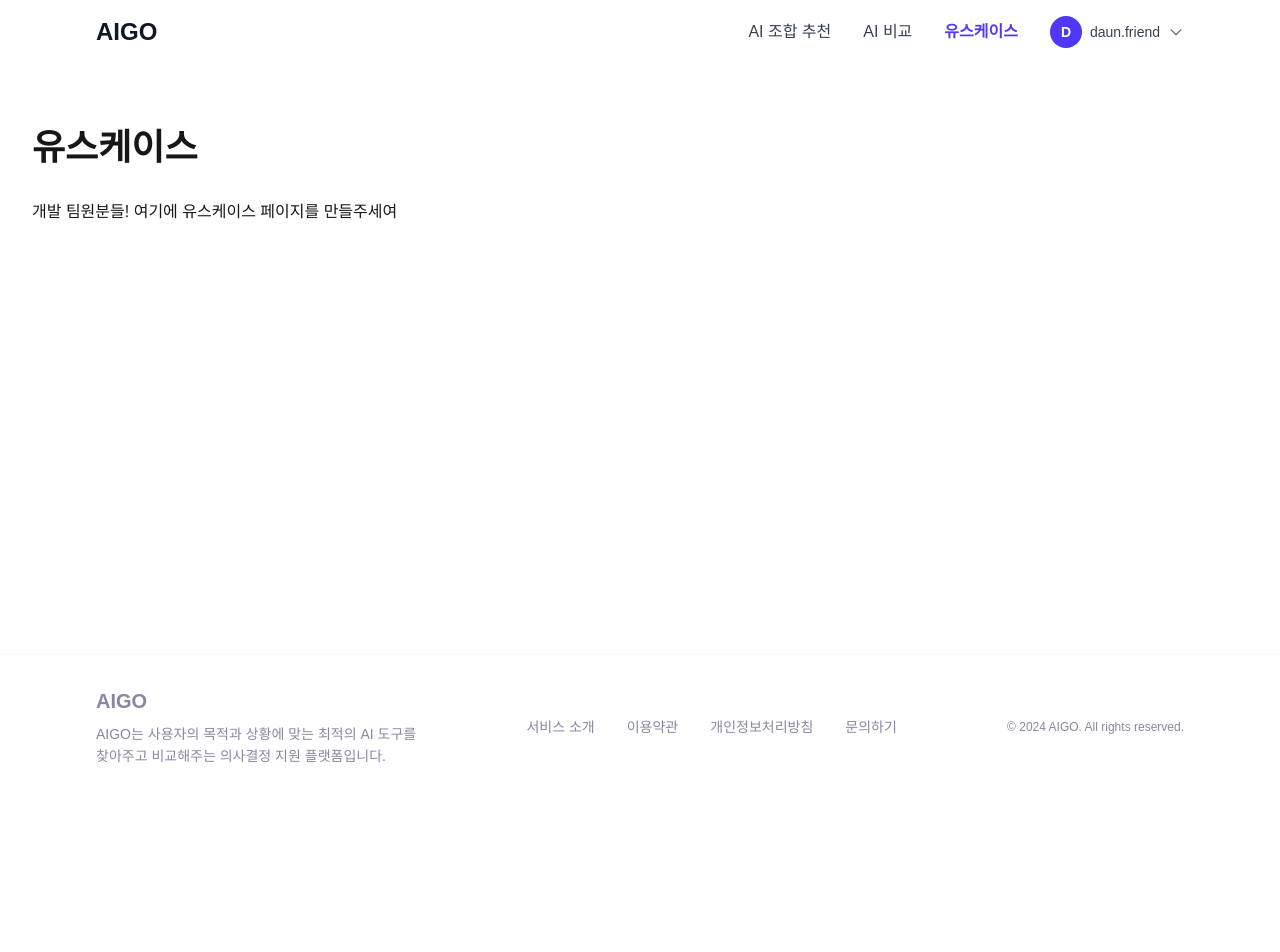
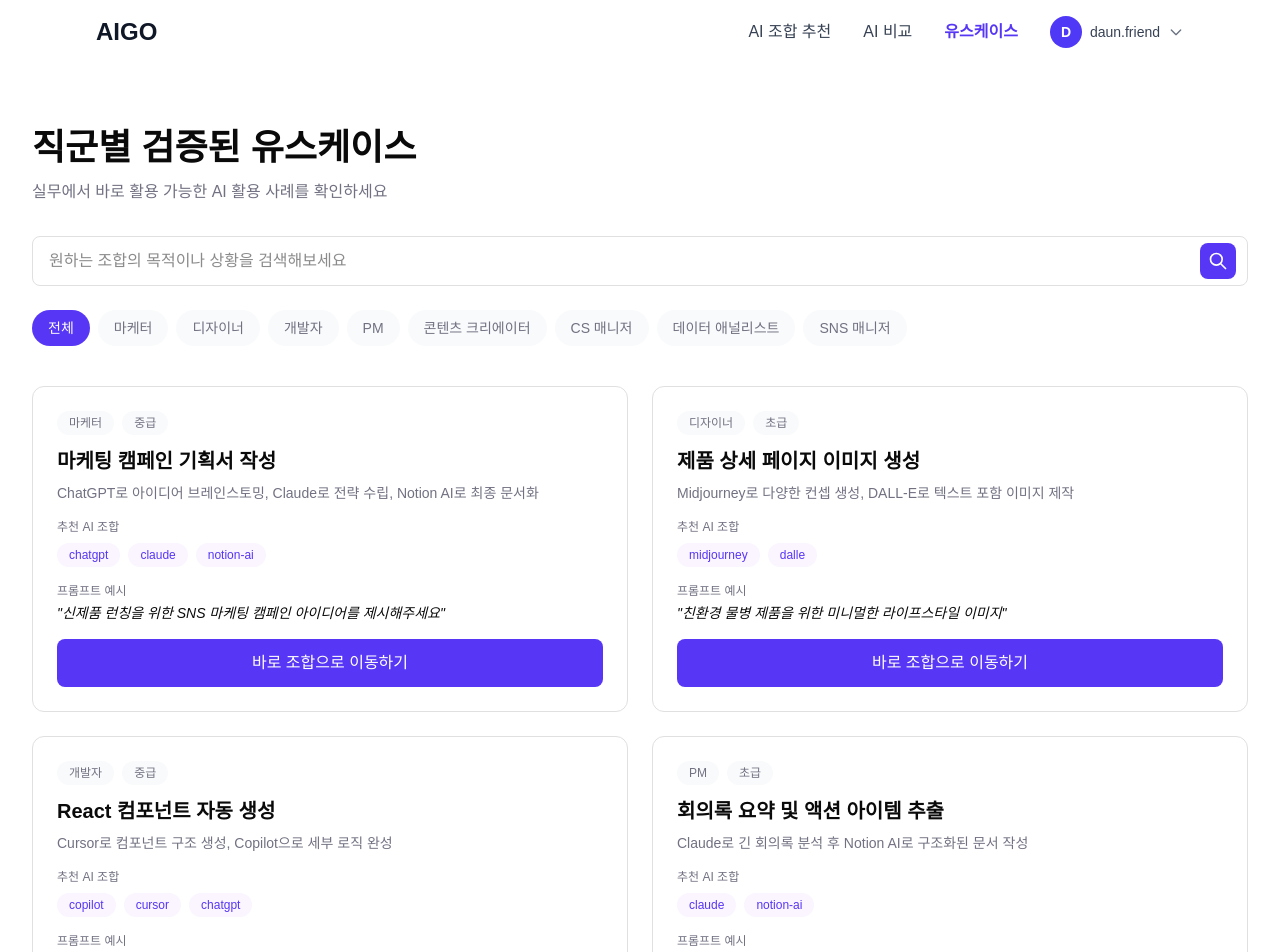
Before and after one commit to pain22value/abti, a Next.js app: page /usecases in a window 1280 px wide. Shown: the top 952 px of the page. Before the commit the page ends 800 px from the top, so only its background shows below. Built offline with nearby package versions, Linux system fonts and the light colour scheme.

Commit message:
[layout] 유스케이스 화면 UI 초안 완료, 수정할 부분이 너무 많음 ㅠㅠ

```diff
--- a/app/usecases/page.tsx
+++ b/app/usecases/page.tsx
@@ -2,17 +2,182 @@ import Header from '@/components/common/Header';
 import Footer from '@/components/common/Footer';
 
 export default function UseCasesPage() {
+  // 유스케이스 데이터
+  const useCases = [
+    {
+      id: 1,
+      category: ['마케터', '중급'],
+      title: '마케팅 캠페인 기획서 작성',
+      description: 'ChatGPT로 아이디어 브레인스토밍, Claude로 전략 수립, Notion AI로 최종 문서화',
+      aiCombination: ['chatgpt', 'claude', 'notion-ai'],
+      promptExample: '"신제품 런칭을 위한 SNS 마케팅 캠페인 아이디어를 제시해주세요"',
+    },
+    {
+      id: 2,
+      category: ['디자이너', '초급'],
+      title: '제품 상세 페이지 이미지 생성',
+      description: 'Midjourney로 다양한 컨셉 생성, DALL-E로 텍스트 포함 이미지 제작',
+      aiCombination: ['midjourney', 'dalle'],
+      promptExample: '"친환경 물병 제품을 위한 미니멀한 라이프스타일 이미지"',
+    },
+    {
+      id: 3,
+      category: ['개발자', '중급'],
+      title: 'React 컴포넌트 자동 생성',
+      description: 'Cursor로 컴포넌트 구조 생성, Copilot으로 세부 로직 완성',
+      aiCombination: ['copilot', 'cursor', 'chatgpt'],
+      promptExample: '"사용자 프로필 카드 컴포넌트를 TypeScript와 Tailwind로 만들어주세요"',
+    },
+    {
+      id: 4,
+      category: ['PM', '초급'],
+      title: '회의록 요약 및 액션 아이템 추출',
+      description: 'Claude로 긴 회의록 분석 후 Notion AI로 구조화된 문서 작성',
+      aiCombination: ['claude', 'notion-ai'],
+      promptExample: '"다음 회의록에서 주요 결정사항과 액션 아이템을 정리해주세요"',
+    },
+    {
+      id: 5,
+      category: ['콘텐츠 크리에이터', '고급'],
+      title: '제품 소개 영상 제작',
+      description: 'ChatGPT로 스크립트 작성, ElevenLabs로 나레이션, Runway로 영상 편집',
+      aiCombination: ['runway', 'elevenlabs', 'chatgpt'],
+      promptExample: '"AI 생산성 도구를 소개하는 30초 영상 스크립트를 작성해주세요"',
+    },
+    {
+      id: 6,
+      category: ['CS 매니저', '초급'],
+      title: '고객 문의 자동 응답 시스템',
+      description: 'ChatGPT로 응답 템플릿 생성, Gemini로 실시간 정보 확인',
+      aiCombination: ['chatgpt', 'gemini'],
+      promptExample: '"배송 지연에 대한 고객 문의 응답 템플릿을 작성해주세요"',
+    },
+    {
+      id: 7,
+      category: ['데이터 애널리스트', '중급'],
+      title: '데이터 분석 보고서 작성',
+      description: 'Claude로 데이터 해석, ChatGPT로 인사이트 도출 및 시각화 제안',
+      aiCombination: ['claude', 'chatgpt'],
+      promptExample: '"월간 사용자 데이터를 분석하고 주요 트렌드를 요약해주세요"',
+    },
+    {
+      id: 8,
+      category: ['SNS 매니저', '중급'],
+      title: 'SNS 콘텐츠 일괄 생성',
+      description: 'ChatGPT로 캡션 작성, DALL-E로 이미지 생성, Notion AI로 일정 관리',
+      aiCombination: ['chatgpt', 'dalle', 'notion-ai'],
+      promptExample: '"한 주간 인스타그램 피드 콘텐츠 5개를 기획해주세요"',
+    },
+  ];
+
+  const categories = ['전체', '마케터', '디자이너', '개발자', 'PM', '콘텐츠 크리에이터', 'CS 매니저', '데이터 애널리스트', 'SNS 매니저'];
+
   return (
     <main className="min-h-screen bg-white flex flex-col">
       <Header />
-      {/* 여기서 밑 ~ */}
+
       <main className="flex-1">
         <div className="max-w-7xl mx-auto px-8 py-16">
-          <h1 className="text-4xl font-bold mb-8">유스케이스</h1>
-          <p>개발 팀원분들! 여기에 유스케이스 페이지를 만들주세여 </p>
+          {/* 제목 */}
+          <h1 className="text-4xl font-bold text-text-900 mb-3">
+            직군별 검증된 유스케이스
+          </h1>
+          <p className="text-subtext-300 mb-8">
+            실무에서 바로 활용 가능한 AI 활용 사례를 확인하세요
+          </p>
+
+          {/* 검색바 */}
+          <div className="relative mb-6">
+            <input
+              type="text"
+              placeholder="원하는 조합의 목적이나 상황을 검색해보세요"
+              className="w-full px-4 py-3 pr-12 border border-line-100 rounded-lg focus:outline-none focus:ring-2 focus:ring-main-600"
+            />
+            <button className="absolute right-3 top-1/2 -translate-y-1/2 p-2 bg-main-600 text-white rounded-lg hover:opacity-90">
+              <svg className="w-5 h-5" fill="none" stroke="currentColor" viewBox="0 0 24 24">
+                <path strokeLinecap="round" strokeLinejoin="round" strokeWidth={2} d="M21 21l-6-6m2-5a7 7 0 11-14 0 7 7 0 0114 0z" />
+              </svg>
+            </button>
+          </div>
+
+          {/* 카테고리 필터 */}
+          <div className="flex gap-2 mb-10 flex-wrap">
+            {categories.map((category, index) => (
+              <button
+                key={index}
+                className={`px-4 py-2 rounded-full text-sm transition-colors ${
+                  index === 0
+                    ? 'bg-main-600 text-white'
+                    : 'bg-box-10 text-subtext-300 hover:bg-line-100'
+                }`}
+              >
+                {category}
+              </button>
+            ))}
+          </div>
+
+          {/* 유스케이스 카드 그리드 */}
+          <div className="grid grid-cols-1 md:grid-cols-2 gap-6">
+            {useCases.map((useCase) => (
+              <div
+                key={useCase.id}
+                className="border border-line-100 rounded-xl p-6 hover:shadow-lg transition-shadow"
+              >
+                {/* 카테고리 태그 */}
+                <div className="flex gap-2 mb-3">
+                  {useCase.category.map((cat, idx) => (
+                    <span
+                      key={idx}
+                      className="px-3 py-1 bg-box-10 text-subtext-300 text-xs rounded-full"
+                    >
+                      {cat}
+                    </span>
+                  ))}
+                </div>
+
+                {/* 제목 */}
+                <h3 className="text-xl font-bold text-text-900 mb-2">
+                  {useCase.title}
+                </h3>
+
+                {/* 설명 */}
+                <p className="text-sm text-subtext-300 mb-4">
+                  {useCase.description}
+                </p>
+
+                {/* 추천 AI 조합 */}
+                <div className="mb-4">
+                  <p className="text-xs text-subtext-300 mb-2">추천 AI 조합</p>
+                  <div className="flex gap-2">
+                    {useCase.aiCombination.map((ai, idx) => (
+                      <span
+                        key={idx}
+                        className="px-3 py-1 bg-purple-50 text-main-600 text-xs rounded-full font-medium"
+                      >
+                        {ai}
+                      </span>
+                    ))}
+                  </div>
+                </div>
+
+                {/* 프롬프트 예시 */}
+                <div className="mb-4">
+                  <p className="text-xs text-subtext-300 mb-1">프롬프트 예시</p>
+                  <p className="text-sm text-text-900 italic">
+                    {useCase.promptExample}
+                  </p>
+                </div>
+
+                {/* 버튼 */}
+                <button className="w-full py-3 bg-main-600 text-white rounded-lg font-medium hover:opacity-90 transition-opacity">
+                  바로 조합으로 이동하기
+                </button>
+              </div>
+            ))}
+          </div>
         </div>
       </main>
-      {/* 여기 사이까지 다 지우시고 작업하시면 됩니다!! */}
+
       <Footer />
     </main>
   );
```
